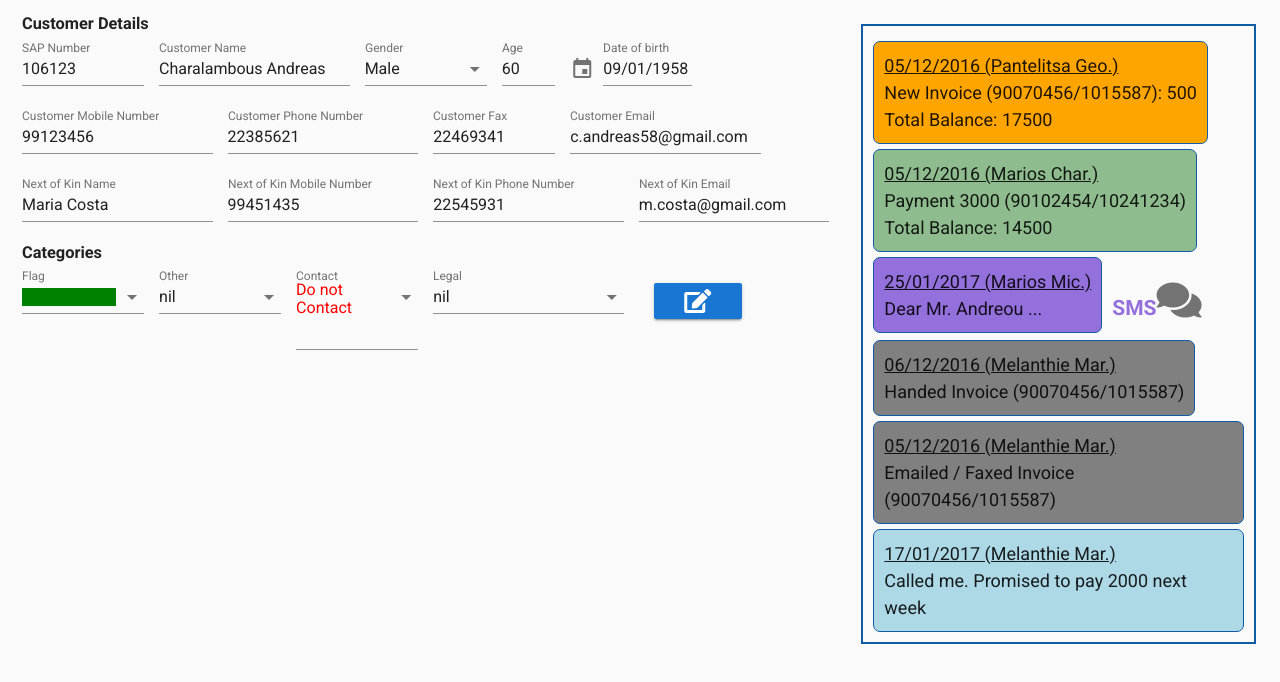
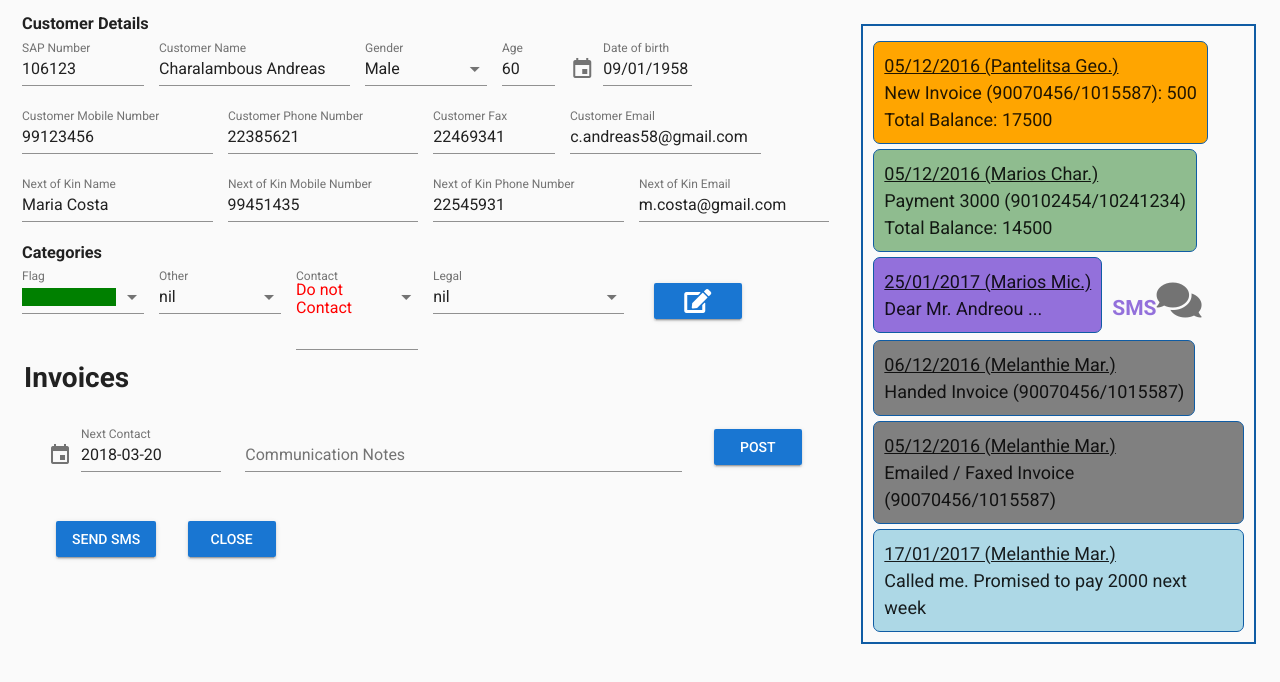
Before and after one commit to csukel/zarm-vue-demo, a Vue app: page /customer/1 in a window 1280 px wide. Both pictures are taken after a click on the element 640 px from the left and 299 px from the top of the page. Shown: the top 682 px of the page. Built offline with nearby package versions, Linux system fonts and the light colour scheme.

Commit message:
invoices module added to the store

```diff
--- /dev/null
+++ b/src/components/CommunicationActions.vue
@@ -0,0 +1,48 @@
+<template>
+  <div>
+    <v-container fluid grid-list-md>
+      <v-layout row wrap>
+        <v-flex xs12 md3>
+          <v-menu ref="menu" lazy :close-on-content-click="false" v-model="menu" transition="scale-transition" offset-y full-width :nudge-right="40" min-width="290px" :return-value.sync="customer.dob">
+            <v-text-field slot="activator" label="Next Contact" v-model="customer.nextContactDate" prepend-icon="event"></v-text-field>
+            <v-date-picker v-model="customer.nextContactDate" no-title scrollable>
+              <v-spacer></v-spacer>
+              <v-btn flat color="primary" @click="menu = false">Cancel</v-btn>
+              <v-btn flat color="primary" @click="$refs.menu.save(customer.nextContactDate)">OK</v-btn>
+            </v-date-picker>
+          </v-menu>
+        </v-flex>
+        <v-flex xs12 md7>
+          <v-text-field label="Communication Notes"></v-text-field>
+        </v-flex>
+        <v-flex xs12 md2>
+          <v-btn color="primary">Post</v-btn>
+        </v-flex>
+        <!-- <v-flex xs12 md8></v-flex> -->
+        <v-flex xs6 md2>
+          <v-btn color="primary">Send SMS</v-btn>
+        </v-flex>
+        <v-flex xs6 md2>
+          <v-btn color="primary">Close</v-btn>
+        </v-flex>
+      </v-layout>
+    </v-container>
+  </div>
+
+</template>
+
+<script>
+export default {
+  name: "CommunicationActions",
+  props: ["customer"],
+  data() {
+    return {
+      menu: false
+    };
+  }
+};
+</script>
+
+<style scoped>
+
+</style>
--- a/src/components/CustomerPage.vue
+++ b/src/components/CustomerPage.vue
@@ -4,6 +4,8 @@
             <v-layout row wrap>
                 <v-flex xl8 lg8 md6 xs12>
                     <customer-details :customer="customer"></customer-details>
+                    <invoices-table></invoices-table>
+                    <communication-actions :customer="customer_balance"></communication-actions>
                 </v-flex>
                 <v-flex xl4 lg4 md6 xs12 >
                     <communication-log></communication-log>
@@ -17,14 +19,18 @@
 <script>
 import CustomerDetails from "@/components/CustomerDetails";
 import CommunicationLog from '@/components/CommunicationLog';
+import InvoicesTable from '@/components/InvoicesTable';
+import CommunicationActions from '@/components/CommunicationActions';
 import { mapState, mapGetters, mapActions } from "vuex";
 export default {
   components: {
     "customer-details": CustomerDetails,
-    "communication-log": CommunicationLog
+    "communication-log": CommunicationLog,
+    "invoices-table" : InvoicesTable,
+    "communication-actions": CommunicationActions
   },
   name: "CustomerPage",
-  //   props: ["customer"],
+    props: ["customer_balance"],
   created() {
     var t = null;
   },
--- a/src/components/CustomersTable.vue
+++ b/src/components/CustomersTable.vue
@@ -55,7 +55,7 @@ export default {
       }
     },
     onCustomerClicked (item){
-        this.$router.push({name:'CustomerPage',params: {customerId:item.customerId,customer:item}});
+        this.$router.push({name:'CustomerPage',params: {customerId:item.customerId,customer_balance:item}});
     }
   },
   data() {
--- /dev/null
+++ b/src/components/InvoicesTable.vue
@@ -0,0 +1,13 @@
+<template>
+    <h1>Invoices</h1>
+</template>
+
+<script>
+export default {
+  name: "InvoicesTable"
+}
+</script>
+
+<style scoped>
+
+</style>
--- a/src/store/index.js
+++ b/src/store/index.js
@@ -2,13 +2,15 @@ import Vuex from 'vuex'
 import Vue from 'vue'
 import filterTabs from './modules/filterTabs'
 import customers from "./modules/customers";
-import communicationLog from "./modules/communicationLog"
+import communicationLog from "./modules/communicationLog";
+import invoices from "./modules/invoices";
 Vue.use(Vuex);
 
 export default new Vuex.Store({
     modules:{
         filterTabs,
         customers,
-        communicationLog
+        communicationLog,
+        invoices
     }
 });
--- a/src/store/modules/customers.js
+++ b/src/store/modules/customers.js
@@ -182,7 +182,7 @@ export default {
                 lastPayInvDate: '22/10/2017',
                 lastContactDate: '05/01/18',
                 typeOfLastContact: 'Call',
-                nextContactDate: '05/02/18',
+                nextContactDate: '2018-03-20',
                 insurance: 'Universal',
                 ageOfEarliestUnpaidInv: 80,
                 other: null,
@@ -195,7 +195,7 @@ export default {
                 lastPayInvDate: '15/12/16',
                 lastContactDate: '05/01/18',
                 typeOfLastContact: '-',
-                nextContactDate: '-',
+                nextContactDate: null,
                 insurance: 'Private',
                 ageOfEarliestUnpaidInv: 95,
                 other: null,
@@ -208,7 +208,7 @@ export default {
                 lastPayInvDate: '05/05/17',
                 lastContactDate: '27/04/17',
                 typeOfLastContact: 'Handed Invoice',
-                nextContactDate: '12/12/17',
+                nextContactDate: '2017-12-12',
                 insurance: 'CNP',
                 ageOfEarliestUnpaidInv: 370,
                 other: null,
@@ -221,7 +221,7 @@ export default {
                 lastPayInvDate: '07/09/17',
                 lastContactDate: '-',
                 typeOfLastContact: 'Paid',
-                nextContactDate: '15/02/18',
+                nextContactDate: '2018-02-15',
                 insurance: 'Private',
                 ageOfEarliestUnpaidInv: 125,
                 other: 'Passed Away',
@@ -234,7 +234,7 @@ export default {
                 lastPayInvDate: '05/10/16',
                 lastContactDate: '-',
                 typeOfLastContact: 'e/faced Invoice',
-                nextContactDate: '-',
+                nextContactDate: null,
                 insurance: 'Govermen.',
                 ageOfEarliestUnpaidInv: null,
                 other: null,
@@ -247,7 +247,7 @@ export default {
                 lastPayInvDate: '05/11/17',
                 lastContactDate: '-',
                 typeOfLastContact: '-',
-                nextContactDate: '-',
+                nextContactDate: null,
                 insurance: 'CNP',
                 ageOfEarliestUnpaidInv: 360,
                 other: null,
--- /dev/null
+++ b/src/store/modules/invoices.js
@@ -0,0 +1,44 @@
+export default {
+    namespaced: true,
+    state: {
+        invoices: [
+            {
+                invoiceId: '90070456',
+                caseId : '1015587',
+                balance: 2300,
+                initialBalance: 4000,
+                invoiceDeliveryText: 'Handed on 06/12/17'
+            },
+            {
+                invoiceId: '90070236',
+                caseId : '1015587',
+                balance: 2700,
+                initialBalance: 4200,
+                invoiceDeliveryText: 'Emailed/fax on 03/11/17'
+            },
+            {
+                invoiceId: '90070212',
+                caseId : '1015333',
+                balance: 1000,
+                initialBalance: 2000,
+                invoiceDeliveryText: 'Emailed/fax on 04/08/17, Handed on 06/08/17'
+            },
+        ]
+
+    },
+    getters: {
+        getInvoices(state){
+            return state.invoices
+        }
+    },
+    mutations: {
+        saveAction(state,entry){
+            //post entity to server
+        }
+    },
+    actions: {
+        saveDeliveryAction({state,commit},entry){
+            commit('saveAction',entry);
+        }
+    }
+}
```
